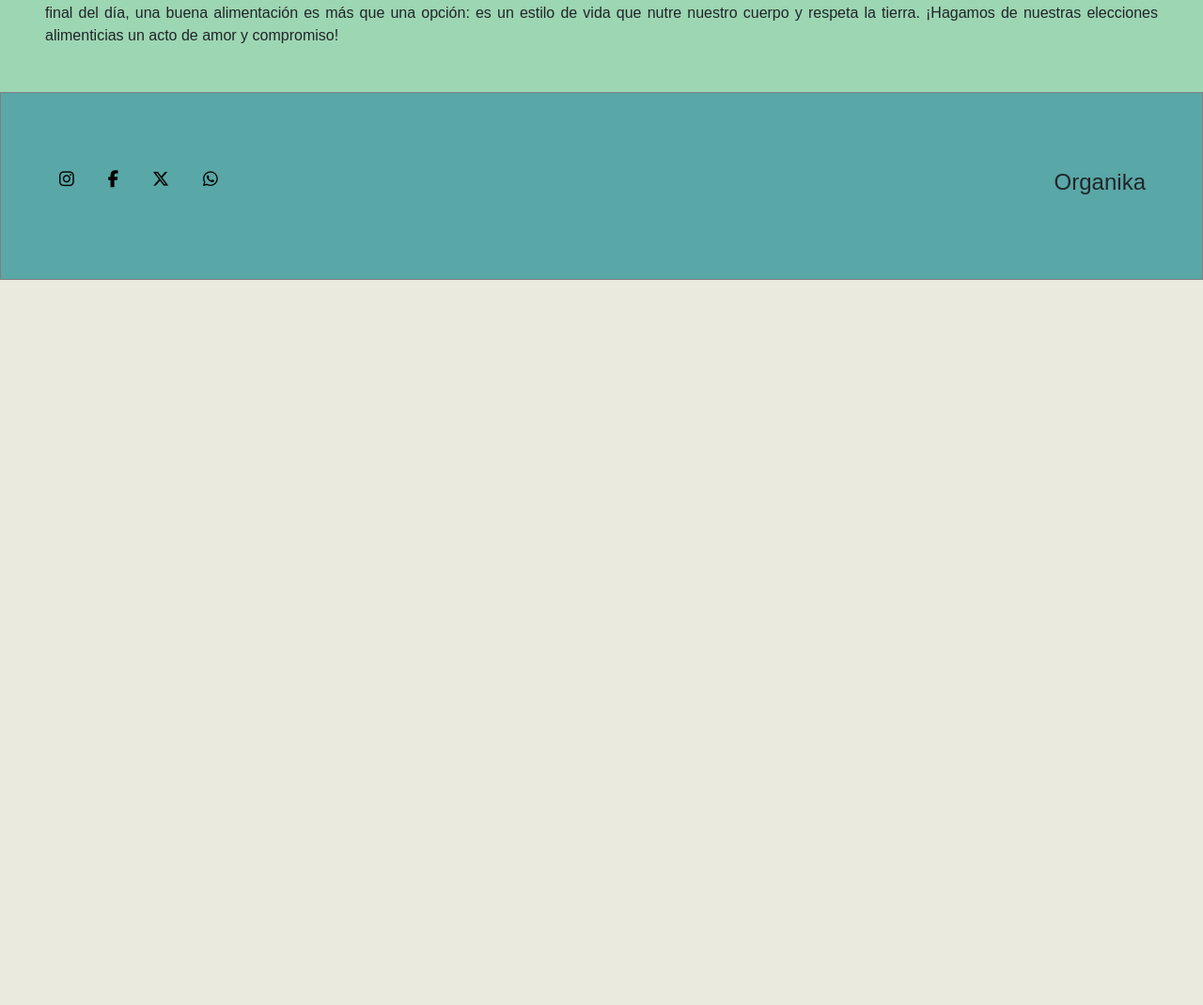
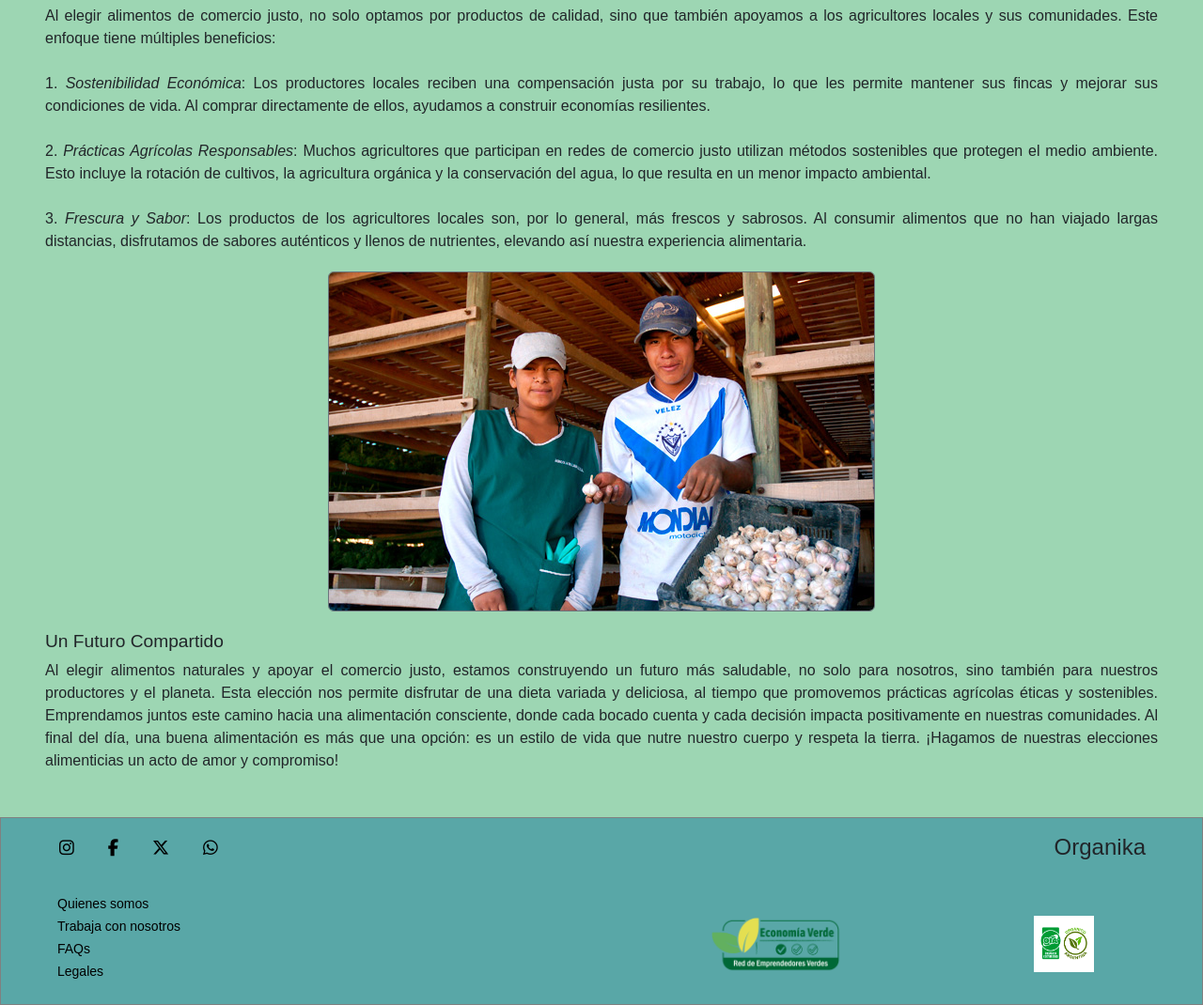
Before and after one commit to Sobrevivinsky/Organikaweb, a website: page pages/blog.html in a window 1280 px wide. Shown: the part 1581-2651 px from the top of the page at 94% size. Before the commit the page ends 1879 px from the top, so only its background shows below. Drawn offline with nearby package versions, Linux system fonts and the light colour scheme.

Commit message:
fixed footer

```diff
--- a/pages/blog.html
+++ b/pages/blog.html
@@ -54,7 +54,7 @@
         <div class="row">
             <div class="col-12 col-md-6 col-lg-6">
               <div class="p-3 text-gray">
-                <h1>Organika</h1>
+                <h1 class="animate__animated animate__pulse">Organika</h1>
                 <h2>Nuestro blog</h2>
               </div>
             </div>
@@ -76,6 +76,14 @@
             En la búsqueda de una vida saludable, la alimentación juega un papel fundamental. Optar por alimentos naturales no solo nutre nuestro cuerpo, sino que también promueve el bienestar de nuestras comunidades. Al elegir productos frescos y de calidad, apoyamos el comercio justo y una red de productores locales que comparten nuestro compromiso con la sostenibilidad.
           </p>
 
+          <picture>
+            <div class="main__blog--photo">
+              <img class="img-fluid border border-secondary rounded" src="../images/productores_foto3.jpg" alt="productores" height="300px">
+            </div>
+          </picture>
+
+
+
           <h3 class="main__blog--title">Beneficios de la Buena Alimentación</h3>
 
           <p>1. <em>Salud Integral</em>: Una dieta rica en alimentos naturales, como frutas, verduras, granos integrales y legumbres, es esencial para mantener nuestro cuerpo en óptimas condiciones. Estos alimentos están repletos de nutrientes que fortalecen el sistema inmunológico, mejoran la digestión y favorecen la salud del corazón.<br>
@@ -85,8 +93,8 @@
           <br>3. <em>Conexión con la Naturaleza</em>: Al elegir alimentos naturales, nos reconectamos con la tierra y sus ciclos. Consumir productos de temporada nos permite disfrutar de los mejores sabores, además de ser una opción más sostenible.</p>
 
           <picture>
-            <div class="main__blog--photo1">
-              <img class="img-fluid border border-secondary rounded" src="../images/comidas/ensalada1.jpg" alt="ensalada" height="300px">
+            <div class="main__blog--photo">
+              <img class="img-fluid border border-secondary rounded" src="../images/comidas/ensalada1.jpg" alt="productores ajo" height="300px">
             </div>
           </picture>
 
@@ -100,6 +108,12 @@
 
             <br>3. <em>Frescura y Sabor</em>: Los productos de los agricultores locales son, por lo general, más frescos y sabrosos. Al consumir alimentos que no han viajado largas distancias, disfrutamos de sabores auténticos y llenos de nutrientes, elevando así nuestra experiencia alimentaria.</p>
 
+          <picture>
+            <div class="main__blog--photo">
+              <img class="img-fluid border border-secondary rounded" src="../images/productores_foto2.jpg" alt="ensalada" height="300px">
+            </div>
+          </picture>
+
           <h3 class="main__blog--title">Un Futuro Compartido</h3>
 
           <p>Al elegir alimentos naturales y apoyar el comercio justo, estamos construyendo un futuro más saludable, no solo para nosotros, sino también para nuestros productores y el planeta. Esta elección nos permite disfrutar de una dieta variada y deliciosa, al tiempo que promovemos prácticas agrícolas éticas y sostenibles.
@@ -108,6 +122,7 @@
         </div>
       </section>
     </main>
+    <!-- FOOTER -->
     <footer id="footer">
       <div class="container-fluid">
         <div class="row align-items-center footer__row">
@@ -124,9 +139,25 @@
           <div class="col-6 md-6 lg-6">
             <h4>Organika</h4>
           </div>
+          <div class="col-6 md-6 lg-6">
+            <nav class="footer__navbar--FAQ">
+              <ul>
+                <li><a class="footer__navbar--FAQs" href="">Quienes somos</a></li>
+                <li><a class="footer__navbar--FAQs" href="">Trabaja con nosotros</a></li>
+                <li><a class="footer__navbar--FAQs" href="">FAQs</a></li>
+                <li><a class="footer__navbar--FAQs" href="">Legales</a></li>
+              </ul>
+            </nav>
+          </div>
+          <div class="col-6 md-6 lg-6">
+            <div class="footer__logos">
+              <img src="../images/logos/sello_nivel1-COLOR-Digital.png" height="60px">
+              <img src="../images/logos/logo_organico.jpg" height="60px">
+            </div>
+          </div>
         </div>
       </div>
-    </footer>
+  </footer>
 
 
 
--- a/sass/styles-pages/_blog.scss
+++ b/sass/styles-pages/_blog.scss
@@ -25,7 +25,7 @@
     font-size:larger;
 }
 
-.main__blog--photo1 {
+.main__blog--photo {
 
     width:auto;
     height:auto;
--- a/sass/styles-principales/_footer.scss
+++ b/sass/styles-principales/_footer.scss
@@ -25,6 +25,7 @@
     text-decoration:none;
     justify-content:left;
     align-items:center;
+    margin-top:10px;
 
 }
 
@@ -62,9 +63,30 @@
 
 }
 
-.footer__text--interlineado {
 
-    line-height:20%;
-    margin-top: 1em;
-    margin-left:2em;
+.footer__navbar--FAQ {
+
+    margin-left:1em;
 }
+
+.footer__navbar--FAQs {
+
+    font-family:"Raleway", sans-serif;
+    font-size:14px;
+    text-decoration:none;
+    color:black;
+}
+
+.footer__navbar--FAQs:hover {
+
+    color:#f0e9a6;
+    font-size:16px;
+}
+
+.footer__logos {
+
+    display:flex;
+    align-items:center;
+    justify-content:space-around;
+
+}
```
Also changed, not shown: index.html (+26 -6 lines), pages/carrito.html (+18 -4 lines), pages/contacto.html (+19 -2 lines), pages/productos.html (+19 -1 lines), css/style.css, images/._productores_foto2.jpg (added), images/._productores_foto3.jpg (added), images/logos/._logo_organico.jpg (renamed from images/._logo_organico.jpg), images/logos/._sello_nivel1-COLOR-Digital.png (added), images/logos/logo_organico.jpg (renamed from images/logo_organico.jpg), images/logos/sello_nivel1-COLOR-Digital.png (added), images/productores_foto2.jpg (added), images/productores_foto3.jpg (added), 1 other file.
